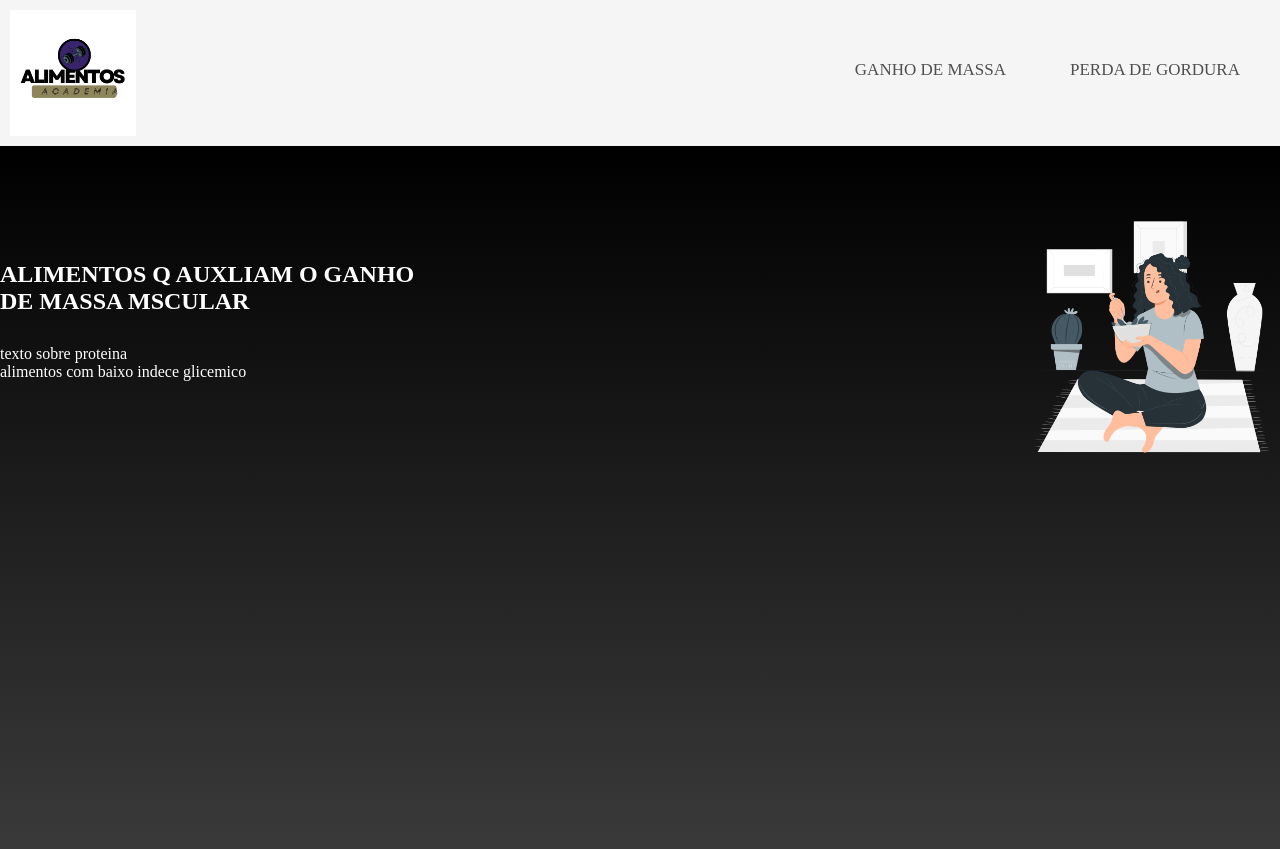
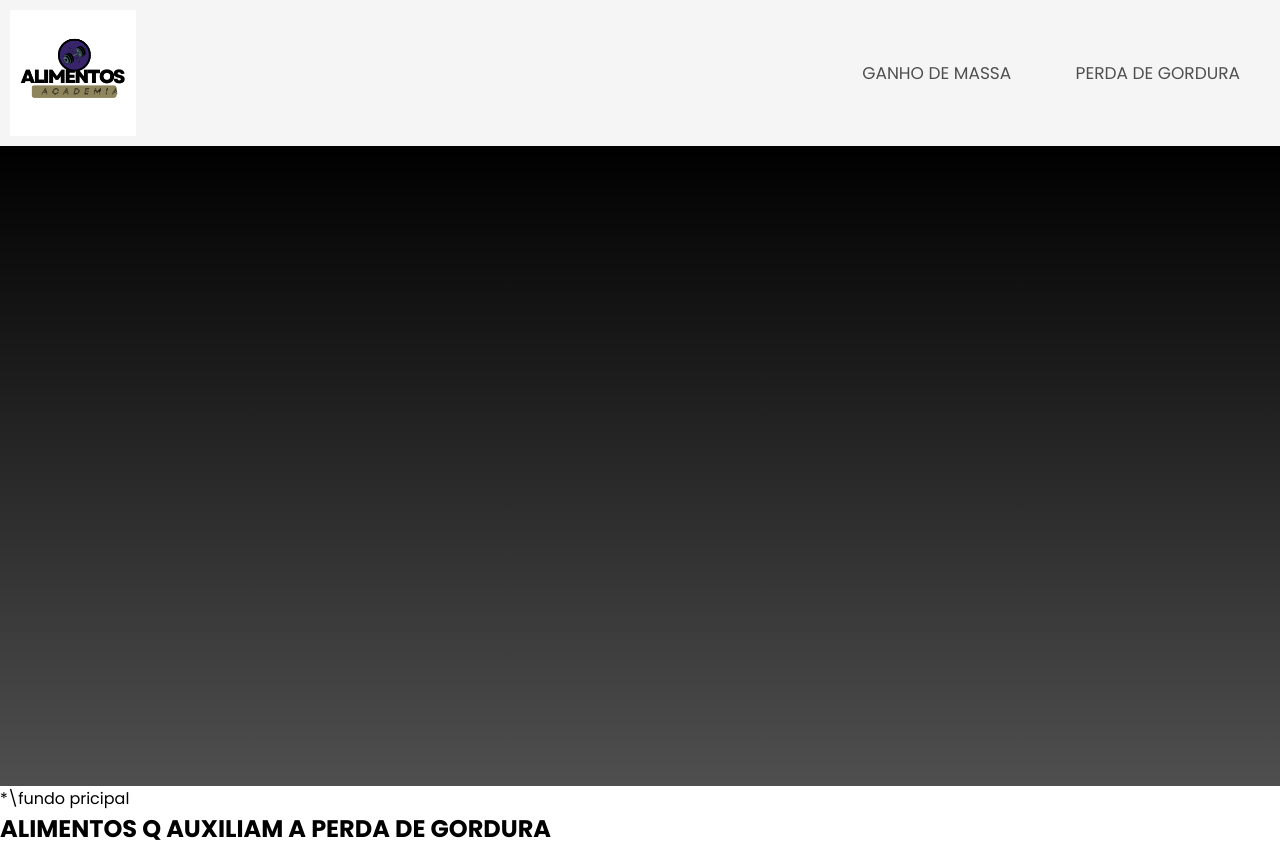
Before and after one commit to mateusglp/meu-site-01, a plain HTML site: page index.html in a window 1280 px wide. Shown: the top 849 px of the page. Drawn offline with Linux system fonts and the light colour scheme.

Commit message:
Add files via upload

```diff
--- a/index.html
+++ b/index.html
@@ -6,26 +6,23 @@
     <meta name="viewport" content="width=device-width, initial-scale=1.0">
     <title>Document</title>
     <link rel="stylesheet" href="style.css">
+    <link rel="preconnect" href="https://fonts.googleapis.com">
+    <link rel="preconnect" href="https://fonts.gstatic.com" crossorigin>
+    <link href="https://fonts.googleapis.com/css2?family=Poppins:wght@400;700&display=swap" rel="stylesheet">
 </head>
 <body>
    <header class="cabeçalho">
      <img class="logotipo" src="meu logo.png" alt="logo academia e alimentação">
         <ul class="cabeçalho-lista">
-          <li class="cabeçalho-lista-iten">GANHO DE MASSA</li>
+          <li class="cabeçalho-lista-iten"><a class="LINK" href="GANHO DE MASSA.html">GANHO DE MASSA</a></li>
           <li class="cabeçalho-lista-iten">PERDA DE GORDURA</li>
         </ul>
    </header>
+   <section class="GANHO-DE-MASSA"> </section> *\fundo pricipal
 
 
-   <section class="GANHO-DE-MASSA">
-     <div class="textos-separado-img">
-         <h2 class="GANHO-DE-MASSA-alimentos">ALIMENTOS Q AUXLIAM O GANHO DE MASSA MSCULAR</h2>
-         <p class="texto-1-ganho de massa">texto sobre proteina</p>
-         <p class="texto-2-ganho de massa"> alimentos com baixo indece glicemico </p>
-     </div>
-     <div class="img-GAN-MASSA">
-        <img class="img-GAN-001" src="alimentaçao 001.png" alt="mulher se alimentando">
-     </div>
+   <section class="PERDA-DE-GORDURA">
+         <h2 class="PERDA-DE-GORDURA-alimentos">ALIMENTOS Q AUXILIAM A PERDA DE GORDURA</h2>
 
    </section>
 </body>
--- a/style.css
+++ b/style.css
@@ -10,6 +10,11 @@
   display: flex ;
   justify-content: space-between;
   padding: 10px;
+  list-style: none;
+}
+.LINK{
+  text-decoration: none;
+  color: rgb(80, 79, 79);
 }
 
 .logotipo{
@@ -19,8 +24,11 @@
   display: inline-block;
   margin: 50px 30px;
   font-size: 17px;
+
 }
-
+body{
+  font-family: 'Poppins', sans-serif;
+}
 
 .img-GAN-001{
  width: 30%;
```
Also changed, not shown: GANHO DE MASSA.html (added, +32 -0 lines).
